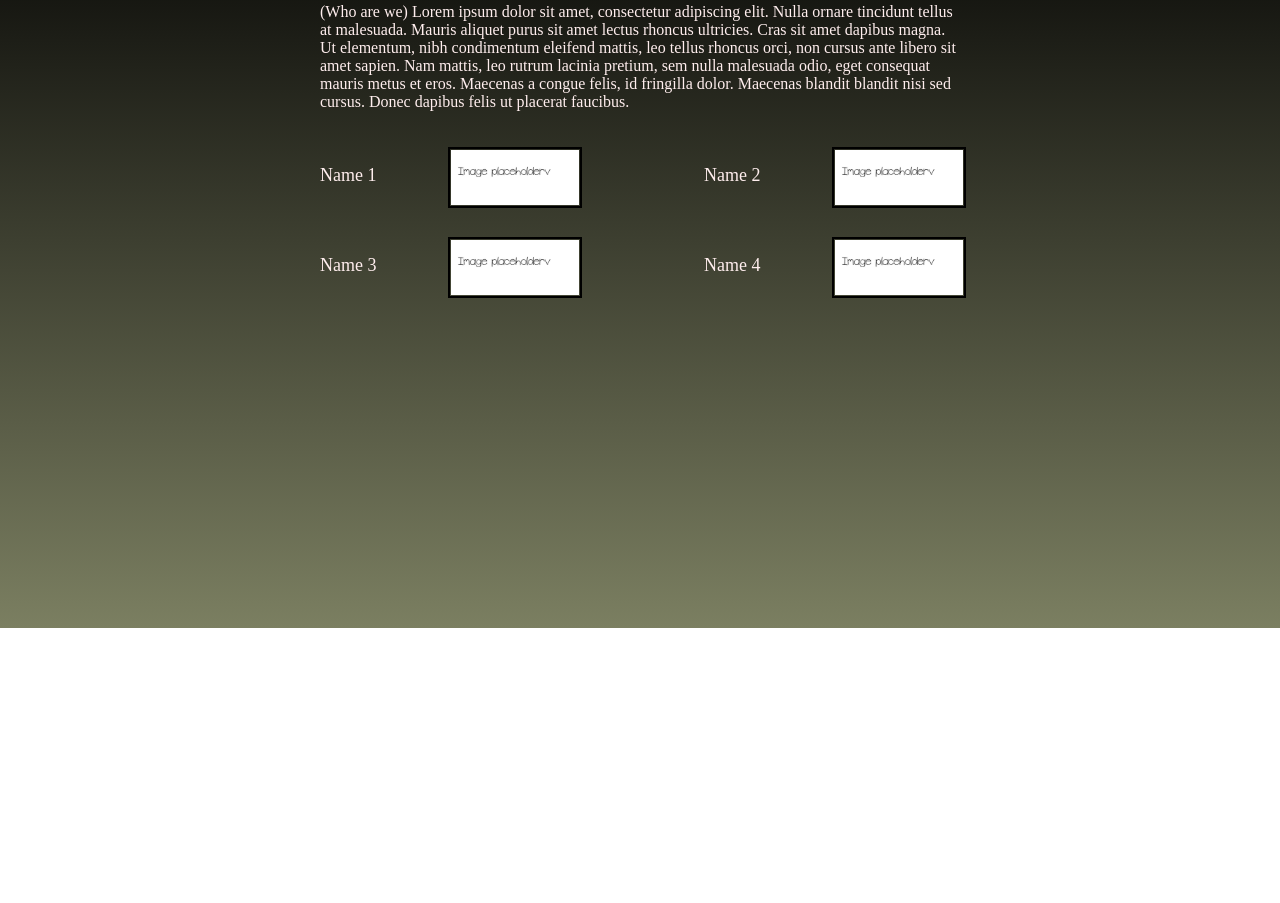
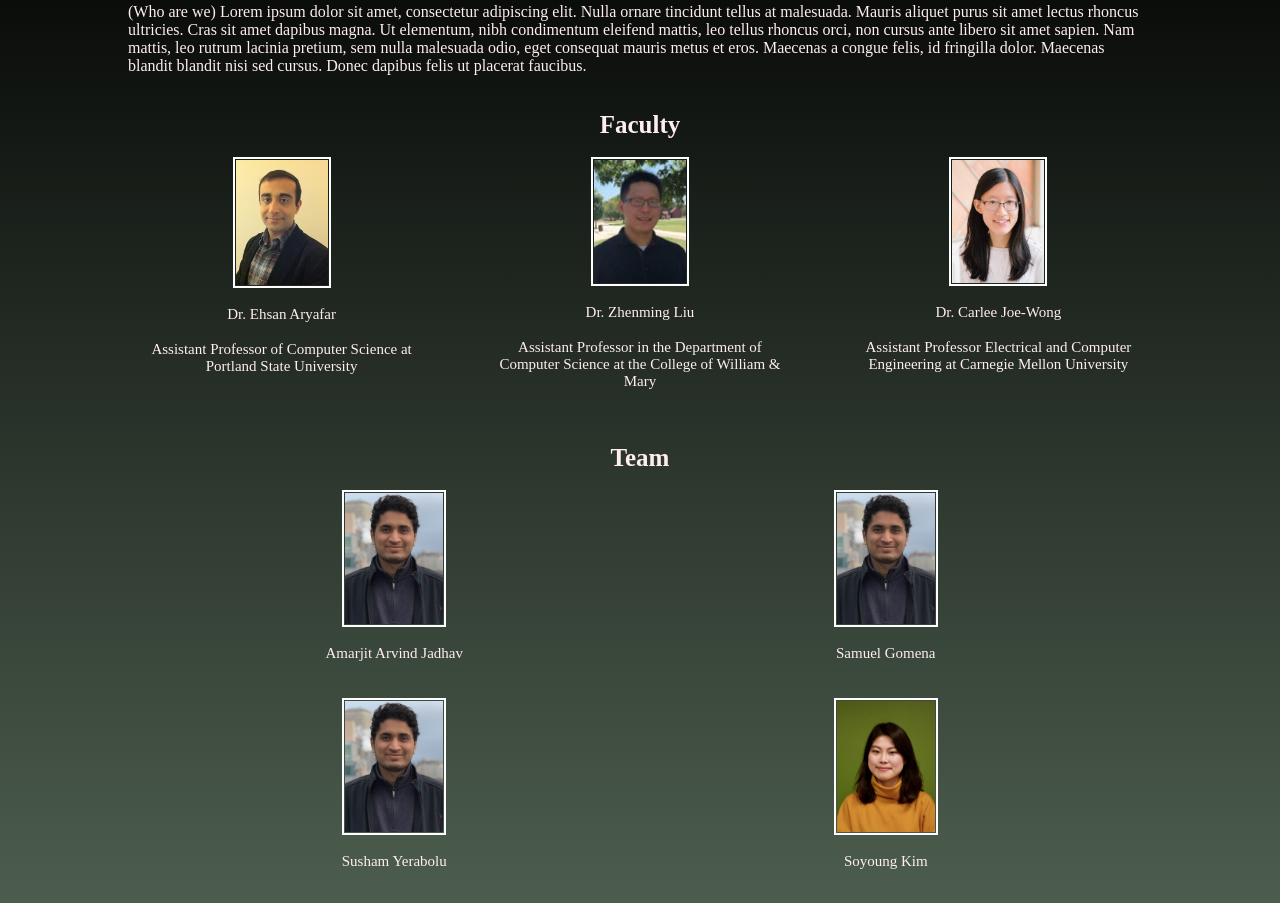
Before and after one commit to deepmarket/website, a plain HTML site: page team.html in a window 1280 px wide. Shown: the part 142-1045 px from the top of the page. Before the commit the page ends 800 px from the top, so only its background shows below. Drawn offline with nearby package versions, Linux system fonts and the light colour scheme.

Commit message:
fixed menu/background colors

```diff
--- a/faq_styles.css
+++ b/faq_styles.css
@@ -17,10 +17,10 @@ html,body
 }
 img {
 padding: 1px;
-border: 2px solid #000000;
+border: 2px solid #ffffff;
 }
-/* background stuff */
 
+a/* background stuff */
 
 .b1{
 	/*background-size: 100%;	*/
@@ -43,11 +43,12 @@ border: 2px solid #000000;
 	background-image: url(https://i.imgur.com/F8M5DKS.jpg);
 	background-position: 90% 99%;
 	*/
-	background: linear-gradient(rgba(0, 0, 0, 1), rgba(110, 65, 65, 1));
+	background: linear-gradient(rgba(0, 0, 0, 1),  rgba(102, 125, 104, 1));
 	height:770px;
 	max-width: 100%
 }
 
+/* rgba(110, 65, 65, 1) old color */
 
 /* body font  */
 
@@ -87,59 +88,63 @@ margin-left: 34%;
 a.m1{
 	flex: 1;
 	order: 1;
-	border-top-color:#4285F4;
+	border-top-color:#87DAFC4;
 }
 a.m1:hover{
 	color: #000000;
-	background-color: #CFC4DB;
-	border-top-color:#4285F4;
+	background-color: #87DAFC;
+	border-top-color:#87DAFC;
 
 }
 a.m2{
 	flex: 1;
 	order: 2;
-	border-top-color:#EA4335;
+
+	border-top-color:#87DAFC;
+
 }
 a.m2:hover{
 	color: #000000;
 	background-color: #87DAFC;
-	border-top-color:#EA4335;
+	border-top-color:#87DAFC;
 }
 
 a.m3{
 	flex: 1;
 	order: 3;
-	border-top-color:#FBBC05;
+	border-top-color:#87DAFC;
 }
 a.m3:hover{
 	color: #000000;
-	background-color: #FBFF8B;
-	border-top-color:#FBBC05;
+	background-color: #87DAFC;
+	border-top-color:#87DAFC;
 }
 
 a.m4{
 	flex: 1;
 	order: 4;
-	border-top-color:#34A853;
+	border-top-color:#87DAFC;
 }
 a.m4:hover{
 	color: #000000;
-	background-color: #7BFF97;
-	border-top-color:#34A853;
+	background-color: #87DAFC;
+	border-top-color:#87DAFC;
 }
+
+
 
 a.m5{
 	flex: 1;
 	order: 5;
 	border-top:solid 5px;
-	border-top-color:#EA4335;
+	border-top-color:#87DAFC;
 
 
 }
 a.m5:hover{
 	color: #000000;
-	background-color: #FF7B7B;
-	border-top-color:#FF7B7B;
+	background-color: #87DAFC;
+	border-top-color:#87DAFC;
 }
 /* menu code from codepens: https://codepen.io/iPawan/pen/vxqemK */
 
--- a/overview_styles.css
+++ b/overview_styles.css
@@ -17,7 +17,7 @@ html,body
 }
 img {
 padding: 1px;
-border: 2px solid #000000;
+border: 2px solid #ffffff;
 }
 /* background stuff */
 
@@ -41,7 +41,7 @@ border: 2px solid #000000;
 .b3{
 	height: 770px;
 	max-width: 100%;
-	background: linear-gradient(rgba(0, 0, 0, 1), rgba(67, 111, 122, 1));
+	background: linear-gradient(rgba(0, 0, 0, 1), rgba(102, 125, 104, 1));
 	/*
 	background-image: url(https://i.imgur.com/S7vIwoP.jpg);
 	background-position: 0% 60%;
@@ -86,12 +86,12 @@ margin-left: 34%;
 a.m1{
 	flex: 1;
 	order: 1;
-	border-top-color:#4285F4;
+	border-top-color:#87DAFC4;
 }
 a.m1:hover{
 	color: #000000;
-	background-color: #CFC4DB;
-	border-top-color:#4285F4;
+	background-color: #87DAFC;
+	border-top-color:#87DAFC;
 
 }
 a.m2{
@@ -110,23 +110,23 @@ a.m2:hover{
 a.m3{
 	flex: 1;
 	order: 3;
-	border-top-color:#FBBC05;
+	border-top-color:#87DAFC;
 }
 a.m3:hover{
 	color: #000000;
-	background-color: #FBFF8B;
-	border-top-color:#FBBC05;
+	background-color: #87DAFC;
+	border-top-color:#87DAFC;
 }
 
 a.m4{
 	flex: 1;
 	order: 4;
-	border-top-color:#34A853;
+	border-top-color:#87DAFC;
 }
 a.m4:hover{
 	color: #000000;
-	background-color: #7BFF97;
-	border-top-color:#34A853;
+	background-color: #87DAFC;
+	border-top-color:#87DAFC;
 }
 
 
@@ -135,14 +135,14 @@ a.m5{
 	flex: 1;
 	order: 5;
 
-	border-top-color:#EA4335;
+	border-top-color:#87DAFC;
 
 
 }
 a.m5:hover{
 	color: #000000;
-	background-color: #FF7B7B;
-	border-top-color:#FF7B7B;
+	background-color: #87DAFC;
+	border-top-color:#87DAFC;
 }
 
 /* menu code from codepens: https://codepen.io/iPawan/pen/vxqemK */
--- a/team.html
+++ b/team.html
@@ -29,6 +29,7 @@ and open the template in the editor.
 			<a class = "m4" href = "">Team</a>
 			<a class = "m5" href = "faq.html">FAQ</a>
 		</nav>
+
 		<div id ="team">
 			<br />
 			<h3 id = "t2">Team members</h3>
@@ -36,55 +37,103 @@ and open the template in the editor.
 			<p id = "t1"><span id = "text">  (Who are we) Lorem ipsum dolor sit amet, consectetur adipiscing elit. Nulla ornare tincidunt tellus at malesuada. Mauris aliquet purus sit amet lectus rhoncus ultricies. Cras sit amet dapibus magna. Ut elementum, nibh condimentum eleifend mattis, leo tellus rhoncus orci, non cursus ante libero sit amet sapien. Nam mattis, leo rutrum lacinia pretium, sem nulla malesuada odio, eget consequat mauris metus et eros. Maecenas a congue felis, id fringilla dolor. Maecenas blandit blandit nisi sed cursus. Donec dapibus felis ut placerat faucibus.</span></p>
 			<br />
 			<br />
+
+
+			<div id = "faculty">
+			<h5 id = "t3">Faculty</h5>
+			<br />
+				<div id = "row1">
+					<div id = "pictures">
+
+							<div class = "column1">
+								<img src = "aryafar.jpg">
+								<br />
+								<p id = "t1">Dr. Ehsan Aryafar</p>
+								<br />
+								<p id = "t1">Assistant Professor of Computer Science at Portland State University</p>
+							</div>
+							<div class = "column2">
+								<img src = "zhenming1.jpg">
+								<br />
+								<p id = "t1">Dr. Zhenming Liu</p>
+								<br />
+								<p id = "t1">Assistant Professor in the Department of Computer Science at the College of William & Mary </p>
+							</div>
+							<div class = "column3">
+
+								<img src = "wong1.jpg">
+								<br />
+								<p id = "t1">Dr. Carlee Joe-Wong</p>
+								<br />
+								<p id = "t1">Assistant Professor Electrical and Computer Engineering at Carnegie Mellon University</p>
+							</div>
+
+					</div>
+				</div>
+			</div>
+
+
+			<div id = "other">
+			<br />
+			<br />
+			<br />
+			<h5 id = "t3">Team</h5>
+			<br />
+
+
 				<div id = "leftside">
 					<div id = "row1">
-					<div id = "names">
-						<br />
-						<p id = "t1">Name 1</p>
-					</div>
 						<div id = "pictures">
-						<img src = "imageplaceholder.jpg">
+							<img src = "amarjit1.jpg" ><br />
+							<p id = "t1">Amarjit Arvind Jadhav</p>
 						</div>
 					</div>
 					<br />
 					<br />
+					<div id = "row2">
+						<div id = "pictures">
+							<img src = "amarjit1.jpg" >
+							<br />
+							<p id = "t1">Susham Yerabolu</p>
+						</div>
+					</div>
 					<br />
 					<br />
-				<br />
-				<div id = "row2">
-					<div id = "names">
-						<br />
-						<p id = "t1">Name 3</p>
-					</div>
+					<div id = "row3">
 						<div id = "pictures">
-						<img src = "imageplaceholder.jpg" >
+							<img src = "martin1.jpg" ><br />
+							<p id = "t1">Martin Li</p>
 						</div>
 					</div>
 				</div>
 
+
 				<div id = "rightside">
 					<div id = "row1">
-					<div id = "names">
-						<br />
-						<p id = "t1">Name 2</p>
-					</div>
 						<div id = "pictures">
-						<img src = "imageplaceholder.jpg" >
+							<img src = "amarjit1.jpg" ><br />
+							<p id = "t1">Samuel Gomena</p>
 						</div>
 					</div>
 					<br />
 					<br />
+					<div id = "row2">
+						<div id = "pictures">
+							<img src = "kim2.jpg" >
+							<br />
+							<p id = "t1">Soyoung Kim</p>
+						</div>
+					</div>
 					<br />
 					<br />
-				<br />
-				<div id = "row2">
-					<div id = "names">
-						<br />
-						<p id = "t1">Name 4</p>
+					<div id = "row3">
+						<div id = "pictures">
+							<img src = "amarjit1.jpg" ><br />
+							<p id = "t1">Patrick Huang</p>
 						</div>
-					<div id = "pictures">
-						<img src = "imageplaceholder.jpg" >
 					</div>
+
+
 				</div>
 			</div>
 		</div>
--- a/team_styles.css
+++ b/team_styles.css
@@ -17,7 +17,7 @@ html,body
 }
 img {
 padding: 1px;
-border: 2px solid #000000;
+border: 2px solid #ffffff;
 }
 /* background stuff */
 
@@ -43,12 +43,13 @@ border: 2px solid #000000;
 	background-image: url(https://i.imgur.com/56Bea7V.jpg);
 	background-position: 0% 50%;
 	*/
-	background: linear-gradient(rgba(0, 0, 0, 1), rgba(123, 127, 97, 1));
-	height: 770px;
+	background: linear-gradient(rgba(0, 0, 0, 1), rgba(102, 125, 104, 1));
+	height: 1400px;
 	max-width: 100%;
 }
-
-
+/*
+rgba(123, 127, 97, 1) old color
+*/
 /* body font  */
 
 
@@ -64,6 +65,8 @@ border: 2px solid #000000;
 	color: #222222;
 	font-size:50px;
 }
+
+
 
 /* menu stuff */
 .menu{
@@ -86,60 +89,65 @@ margin-left: 34%;
 a.m1{
 	flex: 1;
 	order: 1;
-	border-top-color:#4285F4;
+	border-top-color:#87DAFC4;
 }
 a.m1:hover{
 	color: #000000;
-	background-color: #CFC4DB;
-	border-top-color:#4285F4;
+	background-color: #87DAFC;
+	border-top-color:#87DAFC;
 
 }
 a.m2{
 	flex: 1;
 	order: 2;
-	border-top-color:#EA4335;
+
+	border-top-color:#87DAFC;
+
 }
 a.m2:hover{
 	color: #000000;
 	background-color: #87DAFC;
-	border-top-color:#EA4335;
+	border-top-color:#87DAFC;
 }
 
 a.m3{
 	flex: 1;
 	order: 3;
 
-	border-top-color:#FBFF8B;
-
+	border-top-color:#87DAFC;
 }
 a.m3:hover{
 	color: #000000;
-	background-color: #FBFF8B;
-	border-top-color:#FBFF8B;
+	background-color: #87DAFC;
+	border-top-color:#87DAFC;
 }
 
 a.m4{
 	flex: 1;
 	order: 4;
 	border-top:solid 5px;
-	border-top-color:#7BFF97;
+	border-top-color:#87DAFC;
 }
 a.m4:hover{
 	color: #000000;
-	background-color: #7BFF97;
-	border-top-color:#7BFF97;
+	background-color: #87DAFC;
+	border-top-color:#87DAFC;
 }
+
 
 
 a.m5{
 	flex: 1;
 	order: 5;
-	border-top-color:#EA4335;
+
+	border-top-color:#87DAFC;
+
+
 }
 a.m5:hover{
 	color: #000000;
-	background-color: #FF7B7B;
-	border-top-color:#EA4335;
+	background-color: #87DAFC;
+	border-top-color:#87DAFC;
 }
 
 
@@ -181,7 +189,7 @@ text-align: center;
 
 
 #team {
-width: 50%;
+width: 80%;
 margin:auto;
 }
 
@@ -191,9 +199,46 @@ text-align: center;
 font-size: 40px;
 }
 
+#t3{
+	color: #FFEEEE;
+	font-size: 25px;
+	text-align: center;
+}
+
 #team p{
 font-size: 18px;
 }
+
+
+#faculty{
+width: 100%;
+}
+#other{
+width: 80%;
+margin: auto;
+}
+
+.column1 {
+    float: left;
+    width: 30%;
+}
+
+
+
+.column3 {
+    float: right;
+    width: 30%;
+}
+
+
+.column2 {
+    display: inline-block;
+    width: 30%;
+	position: relative;
+	left: 5%;
+}
+
+
 
 #leftside{
 width: 40%;
@@ -208,10 +253,16 @@ float: right;
 
 #row1{
 width: 100%;
+
 }
 #row2{
 width: 100%;
 }
+#row3{
+width: 100%;
+}
+
+
 
 #names {
 width: 50%;
@@ -220,15 +271,23 @@ float: left;
 
 
 #pictures {
-width: 50%;
-float: right;
+width: 100%;
+margin: auto;
 }
 
 
 #pictures img{
-width: 100%;
+width: 30%;
+display: block;
+margin: auto;
+
 }
+#pictures p{
 
+text-align: center;
+font-size: 15px;
+
+}
 
 
 
--- a/updates_styles.css
+++ b/updates_styles.css
@@ -17,7 +17,7 @@ html,body
 }
 img {
 padding: 1px;
-border: 2px solid #000000;
+border: 2px solid #ffffff;
 }
 /* background stuff */
 
@@ -48,7 +48,7 @@ border: 2px solid #000000;
 	max-width: 100%
 }
 
-
+/* rgba(102, 125, 104, 1) old color */
 /* body font  */
 
 
@@ -86,59 +86,65 @@ margin-left: 34%;
 a.m1{
 	flex: 1;
 	order: 1;
-	border-top-color:#4285F4;
+	border-top-color:#87DAFC4;
 }
 a.m1:hover{
 	color: #000000;
-	background-color: #CFC4DB;
-	border-top-color:#4285F4;
+	background-color: #87DAFC;
+	border-top-color:#87DAFC;
 
 }
 a.m2{
 	flex: 1;
 	order: 2;
-	border-top-color:#EA4335;
+
+	border-top-color:#87DAFC;
+
 }
 a.m2:hover{
 	color: #000000;
 	background-color: #87DAFC;
-	border-top-color:#EA4335;
+	border-top-color:#87DAFC;
 }
 
 a.m3{
 	flex: 1;
 	order: 3;
 	border-top:solid 5px;
-	border-top-color:#FBFF8B;
+	border-top-color:#87DAFC;
 }
 a.m3:hover{
 	color: #000000;
-	background-color: #FBFF8B;
-	border-top-color:#FBFF8B;
+	background-color: #87DAFC;
+	border-top-color:#87DAFC;
 }
 
 a.m4{
 	flex: 1;
 	order: 4;
 
-	border-top-color:#7BFF97;
-
+	border-top-color:#87DAFC;
 }
 a.m4:hover{
 	color: #000000;
-	background-color: #7BFF97;
-	border-top-color:#7BFF97;
+	background-color: #87DAFC;
+	border-top-color:#87DAFC;
 }
+
+
 
 a.m5{
 	flex: 1;
 	order: 5;
-	border-top-color:#EA4335;
+
+	border-top-color:#87DAFC;
+
+
 }
 a.m5:hover{
 	color: #000000;
-	background-color: #FF7B7B;
-	border-top-color:#EA4335;
+	background-color: #87DAFC;
+	border-top-color:#87DAFC;
 }
 /* menu code from codepens: https://codepen.io/iPawan/pen/vxqemK */
 
```
Also changed, not shown: faq.html (+2 -2 lines), overview.html (+10 -0 lines), styles.css (+20 -20 lines), updates.html (+12 -9 lines), amarjit1.jpg (added), aryafar.jpg (added), kim2.jpg (added), martin1.jpg (added), wong1.jpg (added), zhenming1.jpg (added). Lines whose indentation alone changed are shown as unchanged.
